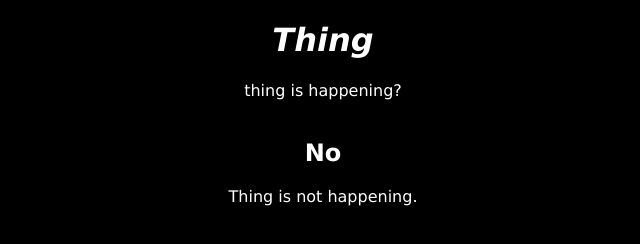
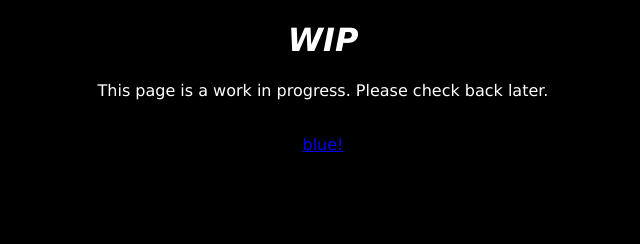
Before and after one commit to powersnoutage/powersnoutage.github.io, a plain HTML site: page index.html in a window 1280 px wide. Shown: the whole page, without its empty margins (317-957 px from the left). Drawn offline with Linux system fonts and the light colour scheme.

Commit message:
update index and add page

```diff
--- a/index.html
+++ b/index.html
@@ -1,7 +1,8 @@
 <!DOCTYPE html>
 <html lang="en">
 <head>
-<!-- i wonder if this can be condensed to avoid repetition? -->
+    <title>Is The Thing Happening?</title>
+    <link rel="icon" type="image/x-icon" href="/images/favicon.png">
 <style>
 h1 {
 color: white;
@@ -22,9 +23,11 @@ text-align: center;
 </head>
 
 <body style="background-color:black;">
-    <h1><i>Thing</i></h1>
-    <p>thing is happening?<br><br></p>
-    <h2><b>No</b></h2>
-    <p>Thing is not happening.</p>
+    <h1><i>WIP</i></h1>
+    <p>This page is a work in progress. Please check back later.<br><br></p>
+
+<div style="text-align:center; font-family:verdana">
+    <a href="/zone1.html">blue!</a>
+</div>
 </body>
 </html>
```
Also changed, not shown: zone1.html (added, +9 -0 lines), images/favicon.png (added).
